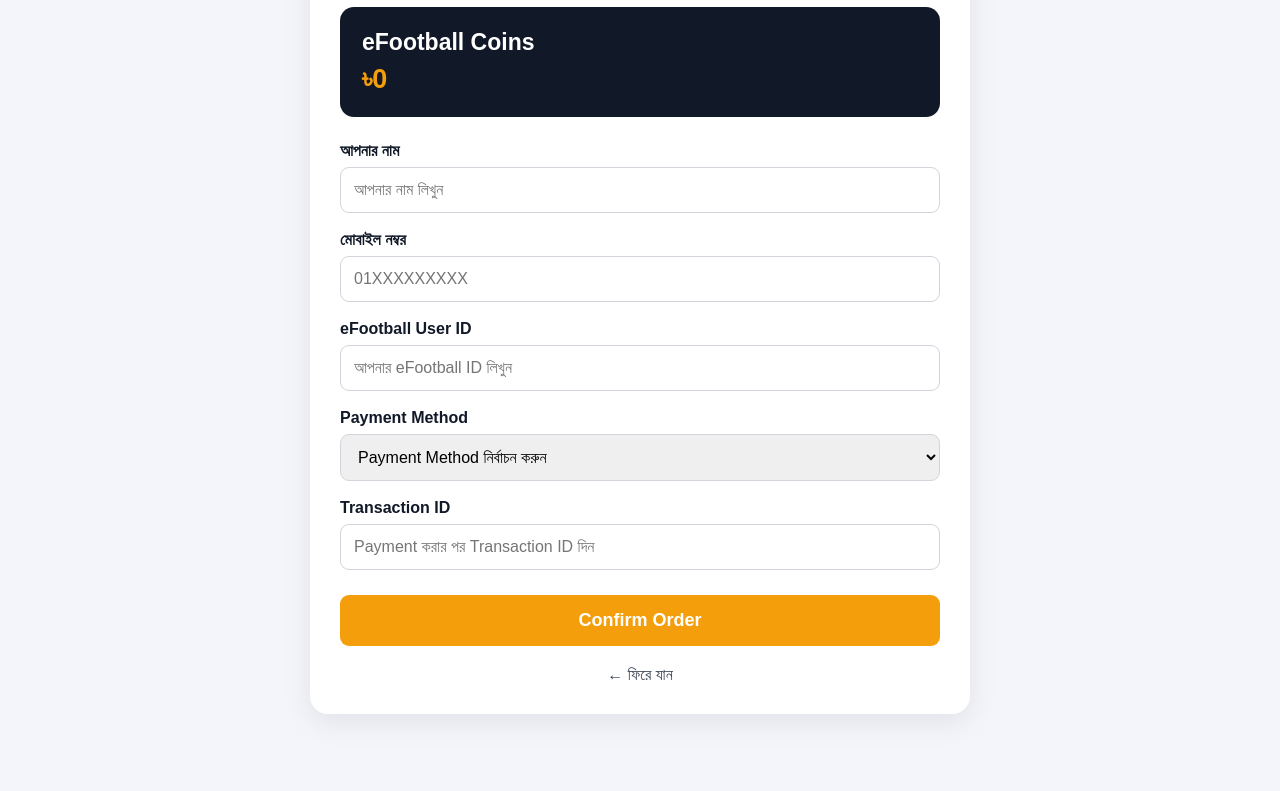
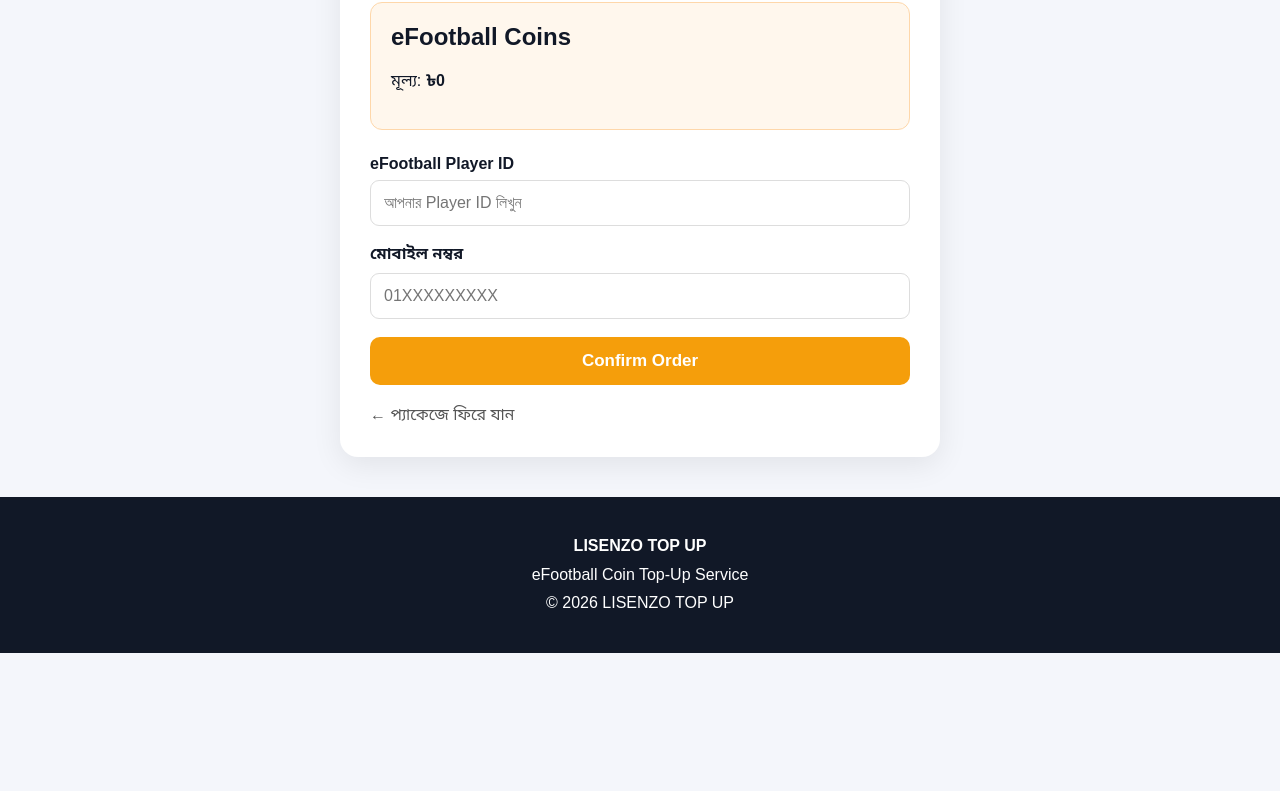
Before and after one commit to lisenzo-topup/lisenzo-topup-new, a plain HTML site: page order.html in a window 1280 px wide. Shown: the part 225-1016 px from the top of the page. After the commit the page ends 878 px from the top, so only its background shows below. Drawn offline with Linux system fonts and the light colour scheme.

Commit message:
Update order.html for styling and content changes

```diff
--- a/order.html
+++ b/order.html
@@ -3,256 +3,211 @@
 <head>
   <meta charset="UTF-8">
   <meta name="viewport" content="width=device-width, initial-scale=1.0">
-  <title>Order - LISENZO TOP UP</title>
+  <title>Order — LISENZO TOP UP</title>
+  <link rel="stylesheet" href="style.css">
 
   <style>
-    * {
-      box-sizing: border-box;
+    .order-box {
+      max-width: 600px;
+      margin: 40px auto;
+      background: #fff;
+      padding: 30px;
+      border-radius: 18px;
+      box-shadow: 0 8px 30px rgba(0,0,0,.08);
     }
 
-    body {
-      margin: 0;
-      font-family: Arial, sans-serif;
-      background: #f3f5fa;
-      color: #111827;
-    }
-
-    header {
-      background: #ffffff;
-      padding: 22px 6%;
-      font-size: 24px;
-      font-weight: bold;
-      color: #f59e0b;
-      border-bottom: 1px solid #ddd;
-    }
-
-    .container {
-      max-width: 700px;
-      margin: 50px auto;
+    .selected-product {
+      background: #fff7ed;
+      border: 1px solid #fed7aa;
+      border-radius: 12px;
       padding: 20px;
-    }
-
-    .card {
-      background: #ffffff;
-      border-radius: 18px;
-      padding: 30px;
-      box-shadow: 0 8px 30px rgba(0,0,0,0.08);
-    }
-
-    h1 {
-      margin-top: 0;
-      text-align: center;
-    }
-
-    .product {
-      background: #111827;
-      color: white;
-      padding: 22px;
-      border-radius: 14px;
       margin-bottom: 25px;
     }
 
-    .product-name {
-      font-size: 23px;
-      font-weight: bold;
+    .selected-product h2 {
+      margin-top: 0;
     }
 
-    .price {
-      color: #f59e0b;
-      font-size: 27px;
-      font-weight: bold;
-      margin-top: 8px;
+    .form-group {
+      margin-bottom: 18px;
     }
 
-    label {
+    .form-group label {
       display: block;
-      margin-top: 18px;
+      font-weight: 700;
       margin-bottom: 7px;
-      font-weight: bold;
     }
 
-    input, select {
+    .form-group input {
       width: 100%;
+      box-sizing: border-box;
       padding: 13px;
-      border: 1px solid #d1d5db;
+      border: 1px solid #ddd;
       border-radius: 9px;
       font-size: 16px;
-      outline: none;
     }
 
-    input:focus, select:focus {
-      border-color: #f59e0b;
-    }
-
-    button {
+    .submit-btn {
       width: 100%;
-      margin-top: 25px;
-      padding: 15px;
       border: none;
-      border-radius: 9px;
       background: #f59e0b;
       color: white;
-      font-size: 18px;
-      font-weight: bold;
+      padding: 14px;
+      border-radius: 10px;
+      font-size: 17px;
+      font-weight: 700;
       cursor: pointer;
     }
 
-    button:hover {
+    .submit-btn:hover {
       background: #d97706;
     }
 
-    .back {
-      display: block;
-      text-align: center;
+    .back-link {
+      display: inline-block;
       margin-top: 20px;
-      color: #374151;
+      color: #555;
       text-decoration: none;
-    }
-
-    footer {
-      margin-top: 60px;
-      padding: 30px;
-      text-align: center;
-      background: #111827;
-      color: white;
     }
   </style>
 </head>
 
 <body>
 
-<header>
-  LISENZO TOP UP
+<header class="header">
+  <div class="brand">
+    LISENZO <span>TOP UP</span>
+  </div>
+
+  <a class="admin-link" href="admin.html">
+    Admin
+  </a>
 </header>
 
-<div class="container">
+<main>
 
-  <div class="card">
+  <div class="order-box">
 
-    <h1>⚽ Order Now</h1>
+    <h1>🛒 Order Now</h1>
 
-    <div class="product">
-      <div class="product-name" id="productName">
-        eFootball Coins
-      </div>
+    <div class="selected-product">
 
-      <div class="price" id="productPrice">
-        ৳0
-      </div>
+      <h2 id="coinText">eFootball Coins</h2>
+
+      <p>
+        মূল্য:
+        <strong id="priceText">৳0</strong>
+      </p>
+
     </div>
 
     <form id="orderForm">
 
-      <label for="name">আপনার নাম</label>
+      <div class="form-group">
+        <label for="playerId">
+          eFootball Player ID
+        </label>
+
         <input
           type="text"
-        id="name"
-        placeholder="আপনার নাম লিখুন"
+          id="playerId"
           required
+          placeholder="আপনার Player ID লিখুন"
         >
+      </div>
 
-      <label for="phone">মোবাইল নম্বর</label>
+      <div class="form-group">
+        <label for="phone">
+          মোবাইল নম্বর
+        </label>
+
         <input
           type="tel"
           id="phone"
+          required
           placeholder="01XXXXXXXXX"
-        required
         >
+      </div>
 
-      <label for="gameId">eFootball User ID</label>
-      <input
-        type="text"
-        id="gameId"
-        placeholder="আপনার eFootball ID লিখুন"
-        required
+      <button
+        type="submit"
+        class="submit-btn"
       >
-
-      <label for="payment">Payment Method</label>
-      <select id="payment" required>
-        <option value="">Payment Method নির্বাচন করুন</option>
-        <option value="bKash">bKash</option>
-        <option value="Nagad">Nagad</option>
-        <option value="Rocket">Rocket</option>
-      </select>
-
-      <label for="transaction">Transaction ID</label>
-      <input
-        type="text"
-        id="transaction"
-        placeholder="Payment করার পর Transaction ID দিন"
-        required
-      >
-
-      <button type="submit">
         Confirm Order
       </button>
 
     </form>
 
-    <a class="back" href="index.html">
-      ← ফিরে যান
+    <a href="index.html" class="back-link">
+      ← প্যাকেজে ফিরে যান
     </a>
 
   </div>
 
+</main>
+
+<footer class="footer">
+
+  <strong>LISENZO TOP UP</strong>
+
+  <div>
+    eFootball Coin Top-Up Service
   </div>
 
-<footer>
-  <strong>LISENZO TOP UP</strong><br>
-  eFootball Coin Top-Up Service<br><br>
+  <div>
     © 2026 LISENZO TOP UP
+  </div>
+
 </footer>
 
 
 <script>
 
-  // URL থেকে product information নেওয়া
-  const params = new URLSearchParams(window.location.search);
+  const params = new URLSearchParams(
+    window.location.search
+  );
 
-  const product = params.get("product") || "eFootball Coins";
-  const price = params.get("price") || "0";
+  const coins = params.get("coins");
+  const price = params.get("price");
 
-  document.getElementById("productName").textContent = product;
-  document.getElementById("productPrice").textContent = "৳" + price;
+  if (coins && price) {
+
+    document.getElementById("coinText").textContent =
+      coins + " eFootball Coins";
+
+    document.getElementById("priceText").textContent =
+      "৳" + price;
+
+  }
 
 
-  // Order submit
-  document.getElementById("orderForm").addEventListener("submit", function(e) {
+  document.getElementById("orderForm").addEventListener(
+    "submit",
+    function(event) {
 
-    e.preventDefault();
+      event.preventDefault();
 
-    const name = document.getElementById("name").value.trim();
-    const phone = document.getElementById("phone").value.trim();
-    const gameId = document.getElementById("gameId").value.trim();
-    const payment = document.getElementById("payment").value;
-    const transaction = document.getElementById("transaction").value.trim();
+      const playerId =
+        document.getElementById("playerId").value.trim();
 
-    if (!name || !phone || !gameId || !payment || !transaction) {
+      const phone =
+        document.getElementById("phone").value.trim();
+
+      if (!playerId || !phone) {
         alert("সব তথ্য পূরণ করুন।");
         return;
       }
 
-    const order = {
-      product: product,
-      price: price,
-      name: name,
-      phone: phone,
-      gameId: gameId,
-      payment: payment,
-      transaction: transaction,
-      time: new Date().toLocaleString()
-    };
-
-    console.log("ORDER:", order);
-
       alert(
-      "অর্ডার তথ্য গ্রহণ করা হয়েছে।\n\n" +
-      "Product: " + product + "\n" +
-      "Price: ৳" + price + "\n\n" +
-      "পরবর্তী ধাপে আমরা এটিকে Admin Panel-এর সাথে সংযুক্ত করব।"
+        "Order received!\n\n" +
+        coins + " Coins\n" +
+        "Price: ৳" + price + "\n" +
+        "Player ID: " + playerId + "\n" +
+        "Phone: " + phone
       );
 
-  });
+    }
+  );
 
 </script>
 
```
Lines whose indentation alone changed are shown as unchanged.
